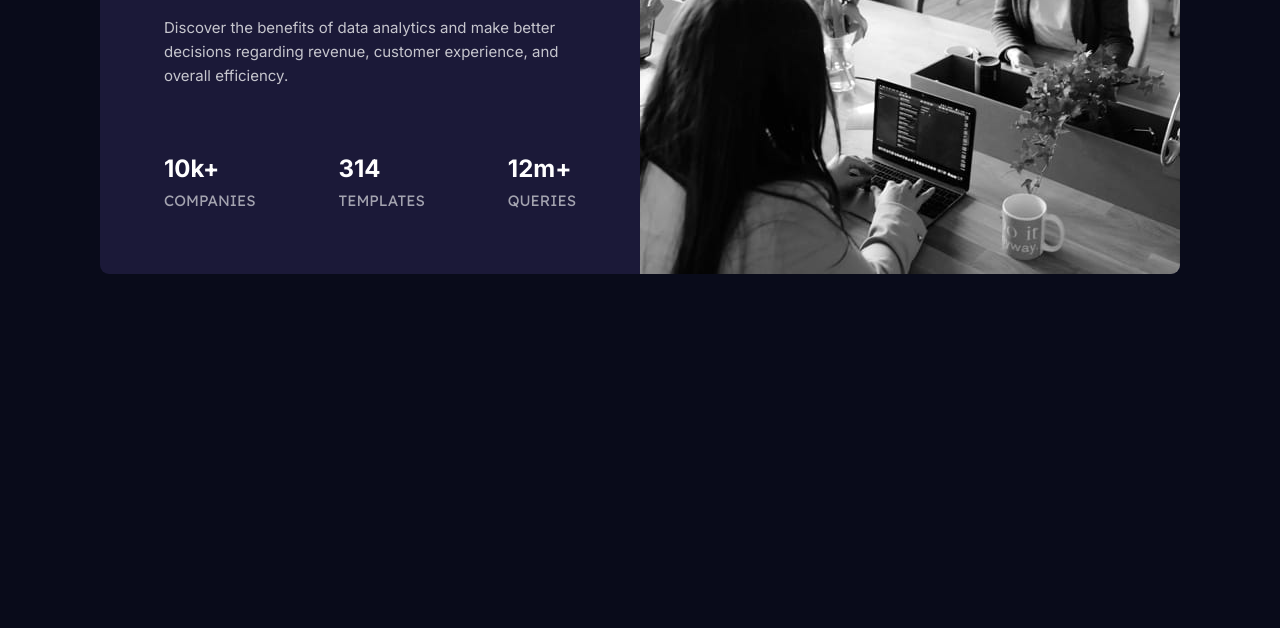
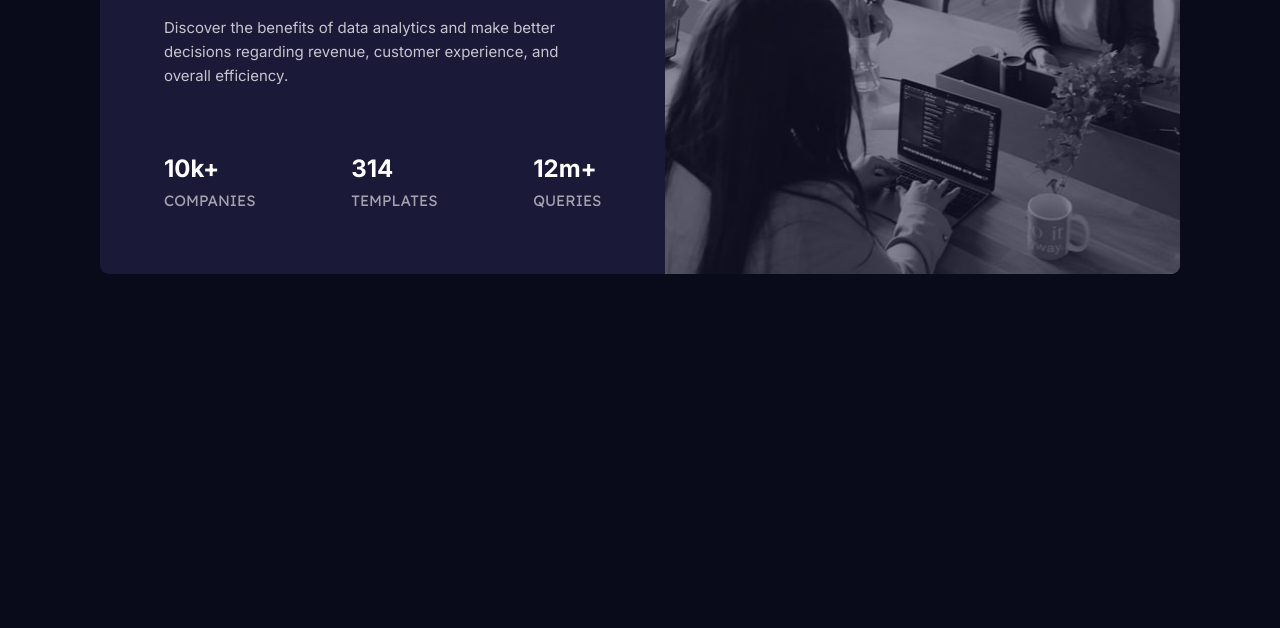
Before and after one commit to RoynevS/stats_preview_card_fm, a plain HTML site: page index.html in a window 1280 px wide. Shown: the part 172-800 px from the top of the page. Drawn offline with Linux system fonts and the light colour scheme.

Commit message:
Finalize Project

```diff
--- a/index.html
+++ b/index.html
@@ -29,7 +29,7 @@
       </div>
     </div>
     <div class="img-overlay">
-      <img class="img" src="./images/image-header-desktop.jpg" alt="People sitting at a table working">
+      <!-- <img class="img" src="./images/image-header-desktop.jpg" alt="People sitting at a table working"> -->
     </div>
   </div>
 
--- a/styles/style.css
+++ b/styles/style.css
@@ -23,6 +23,7 @@ img {
 .card {
   background-color: hsl(244, 38%, 16%);
   width: 1080px;
+  height: 446px;
   border-radius: 9px;
   display: flex;
   overflow: hidden;
@@ -77,8 +78,7 @@ h1 {
 
 .img-overlay {
   width: 100%;
-  background-image:linear-gradient(hsla(244, 38%, 16%, 0.5), hsla(244, 38%, 16%, 0.5));
+  background-image:linear-gradient(hsla(244, 38%, 16%, 0.5), hsla(244, 38%, 16%, 0.5)), url(../images/image-header-desktop.jpg);
   background-size: cover;
   background-color: hsl(244, 38%, 16%);
-  z-index: 999;
 }
```
